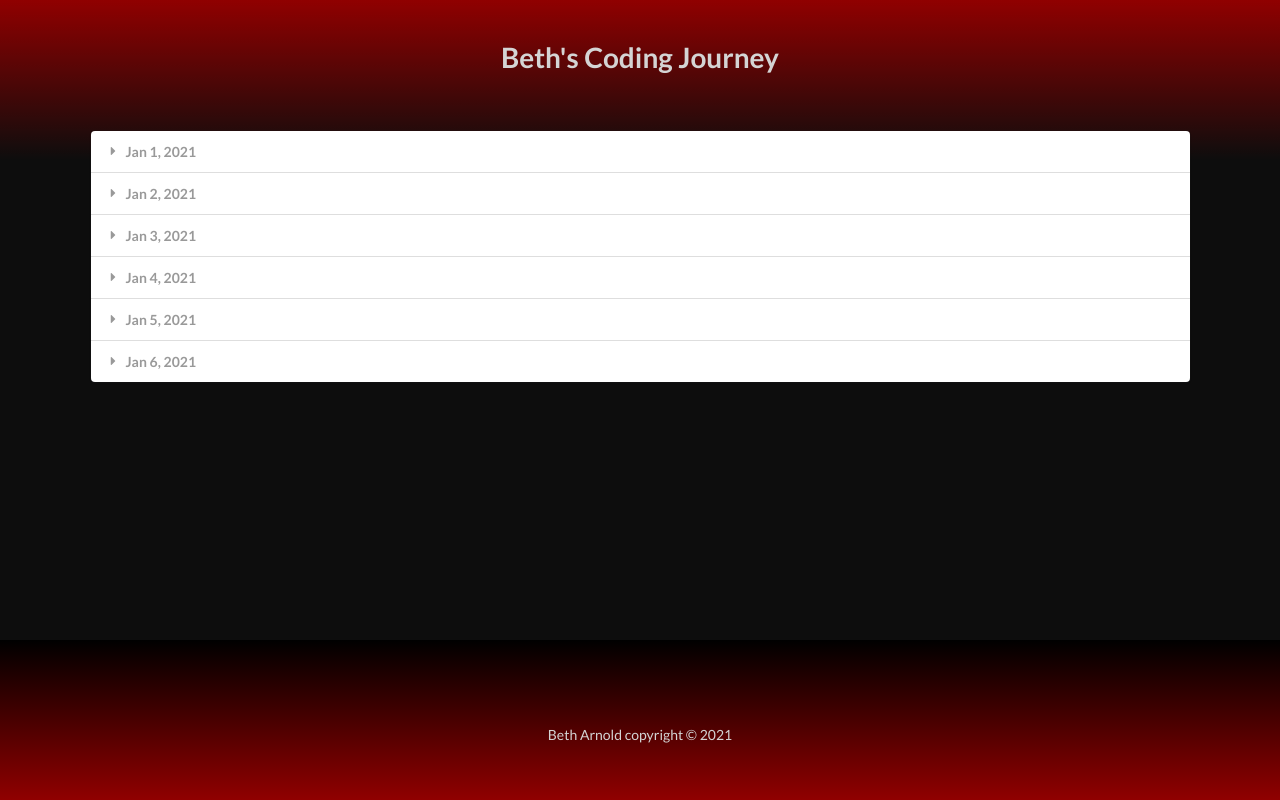
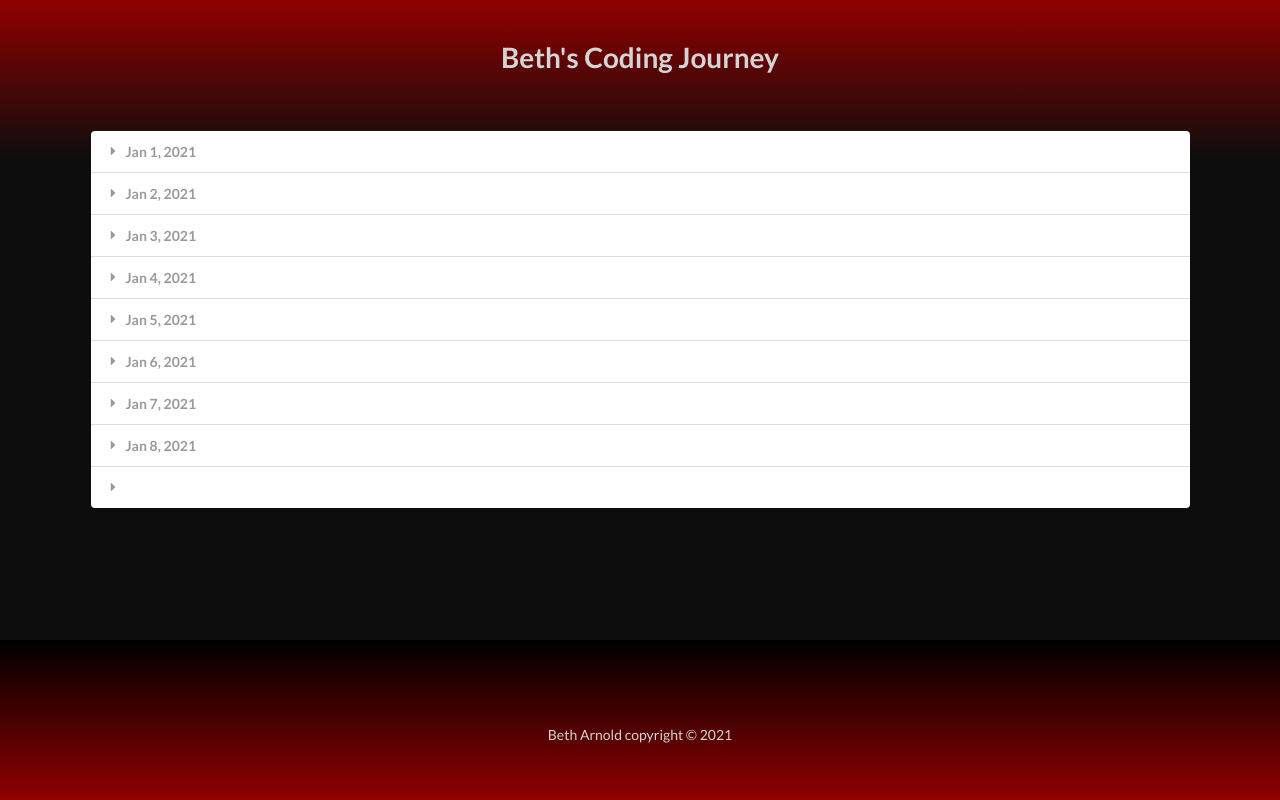
Before and after one commit to BETH-A/coding-log, a React (Create React App) app: page / in a window 1280 px wide. Built offline with nearby package versions, Linux system fonts and the light colour scheme.

Commit message:
added entry for 1/7/2021

```diff
--- a/src/Entries.js
+++ b/src/Entries.js
@@ -62,7 +62,37 @@ const Entries = [
             p2: 'Once the styling enhancements had been made, I started in updating the deployed sites.  Video Player which gave me so much trouble the last 2 day, re-deployed with no problems! Picture Finder which originally deployed with no problems, is now giving me problems, similar to what I had the other day with Video Player. So I am not sure what I am doing wrong!',
             p3: 'I also spent a period of time today detailing my experiences with Video Player the last 2 days.  I am getting it ready to publish on LI & either Medium or Dev.  It will be the 1st article that I have published, so I am rather nervous about that!'
         }
-    }
+    },
+    {
+        title: 'Jan 7, 2021',
+        content: {
+            p1: 'Today was a bit of a roller coaster for me coding wise.  I wore up feeling confident and excited to get to my computer, but by the end of the day I left, I had been put thru the ringer. Once I got in front of the computer, I realized that I had several non-coding related tasks that I needed to get done before I started coding.  So I got these completed and was ready to begin coding by mid-afternoon.',
+
+            p2: 'I did a few minor coding tasks to get me going because I had two coding assessments for a Developer job application. The assessments are the first coding take-home assessments that I have taken. So I was very nervous about doing them & put them off for a while today. I decided to complete one today & one tomorrow.',
+
+            p3: 'I started with the General Coding assessment, which was the one I was dreading the most.  I knew it would be an algorithm question and in all honesty, I hate doing those! I knew I had to complete it in 1 session within a 24-hour time limit, and I had to use their code editor. I figure these are standard rules for coding assessments, but still new to me and added some additional pressure.',
+
+            p4: 'So the question:',
+
+            p5: '"Have the function Calculator(str) take the str parameter being passed and evaluate the mathematical expression within in. For example, if str were "2+(3-1)*3" the output should be 8. Another example: if str were "(2-0)(6/2)" the output should be 6. There can be parenthesis within the string so you must evaluate it properly according to the rules of arithmetic. The string will contain the operators: +, -, /, , (, and ). If you have a string like this: #/## or #+#(#)/#, then evaluate from left to right. So divide then multiply, and for the second one multiply, divide, then add. The evaluations will be such that there will not be any decimal operations, so you do not need to account for rounding and whatnot."',
+
+            p6: 'I read the question & my mind went utterly blank!!!! I think I read the problem at least four times before I could comprehend what I was reading. It was not that I had not solved questions similar to this before, but I was nervous, stressed, & hate doing algorithms; my brain said nope, not reading this right now. When I did start to comprehend it, it immediately started overthinking it.  I started writing my code in a much more complicated way than was necessary. Long story short, it took way more time than it should have to solve the question, but I did get it solved! Part of the delay was not being familiar with the testing software; part of it was external distractions (dog & dinner). When it finally got the assessment submitted, I was feeling done for the day. So tomorrow, I will tackle the React assessment, and hopefully, it will go much better!'
+        }
+    },
+    {
+        title: 'Jan 8, 2021',
+        content: {
+            p1: 'React coding assestment day!!!',
+
+            p2: ''
+        }
+    },
+    {
+        title: '',
+        content: {
+            p1: ''
+        }
+    },
 ]
 
 
```
Also changed, not shown: 1 other file (tests, documents, lock files or other folders).
